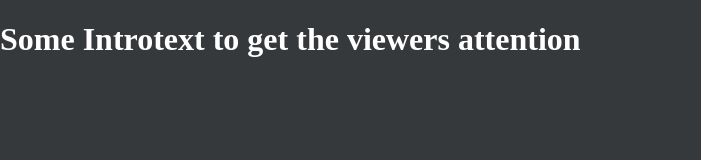
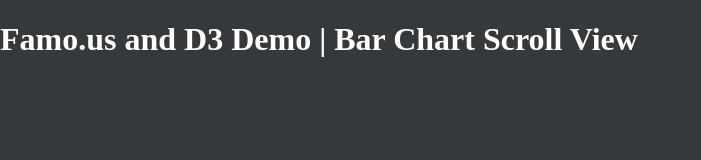
Before and after one commit to sghall/famous-chart-demos, a website: page examples/bar-chart/index.html in a window 1280 px wide. Shown: the whole page, without its empty margins (0-701 px from the left). Drawn offline with Linux system fonts and the light colour scheme.

Commit message:
update text

```diff
--- a/examples/bar-chart/index.html
+++ b/examples/bar-chart/index.html
@@ -10,7 +10,7 @@
     <link rel="stylesheet" type="text/css" href="css/style.css" />
   </head>
   <body>
-    <h1>Some Introtext to get the viewers attention</h1>
+    <h1>Famo.us and D3 Demo | Bar Chart Scroll View</h1>
     <div id="charts"></div>
     <script src="../../lib/requirejs/require.js" data-main="js/requireConfig"></script>
   </body>
```
